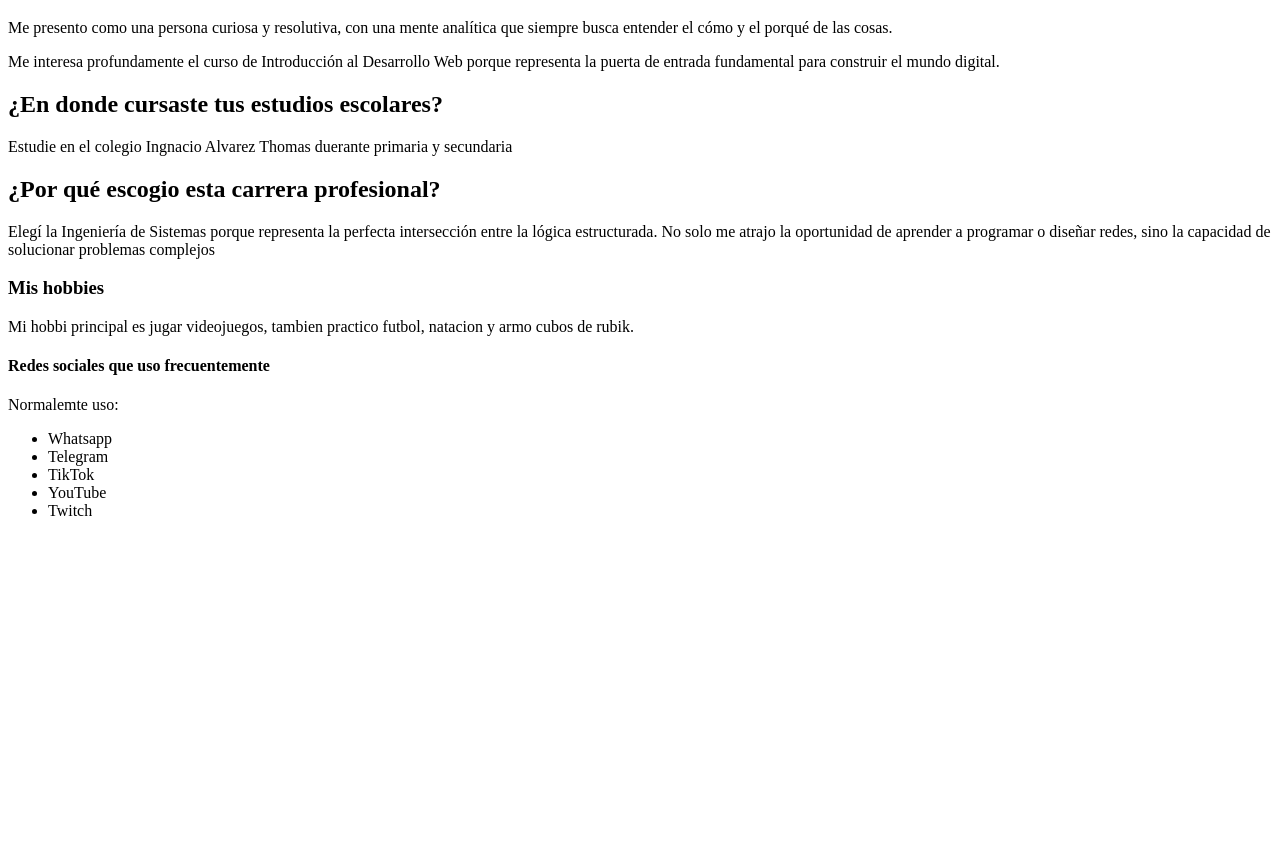
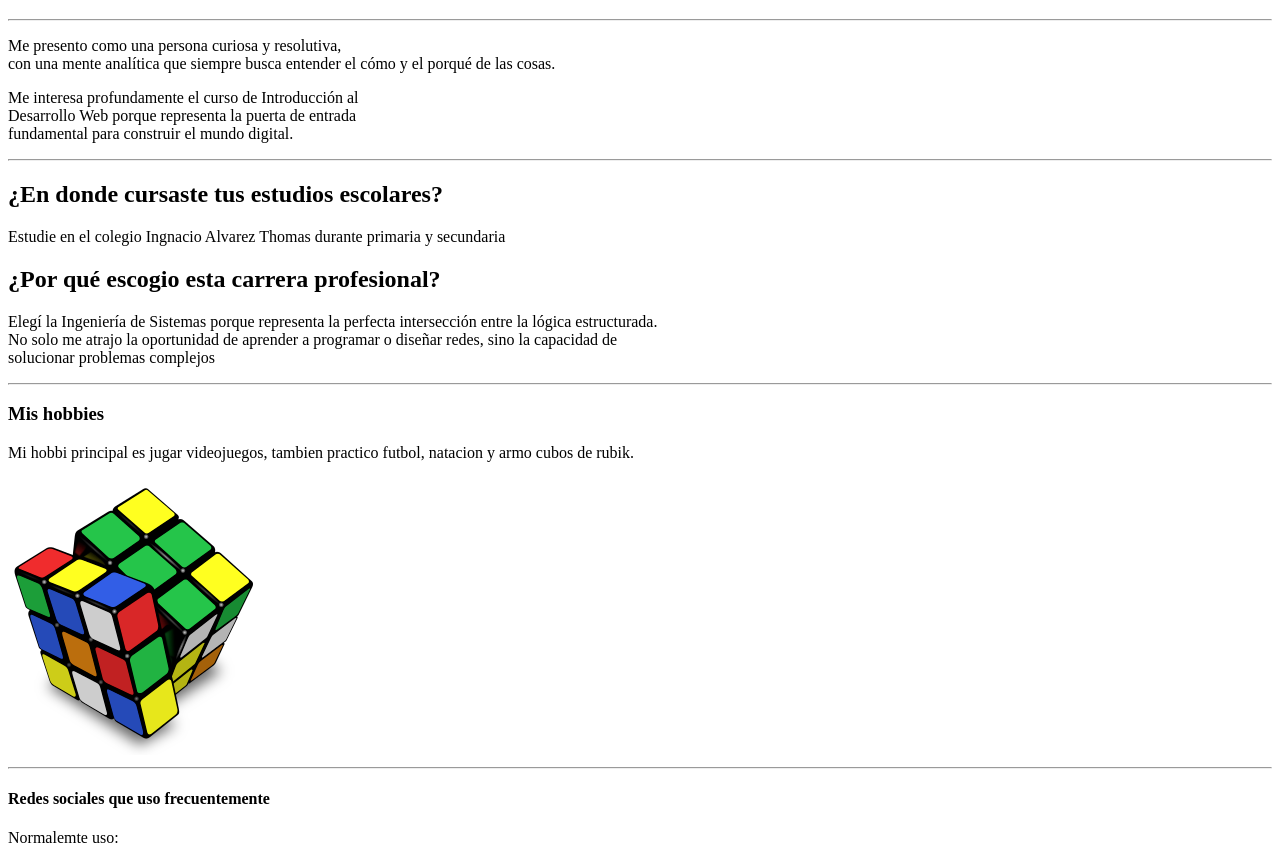
Before and after one commit to JonahtanMG/LAB-03, a plain HTML site: page index.html in a window 1280 px wide. Shown: the part 61-921 px from the top of the page. Before the commit the page ends 800 px from the top, so only its background shows below. Drawn offline with Linux system fonts and the light colour scheme.

Commit message:
Tercer commit, actualizacion de index.html

```diff
--- a/index.html
+++ b/index.html
@@ -1,36 +1,44 @@
 <!DOCTYPE html>
 <html lang="en">
+
 <head>
     <meta charset="UTF-8">
     <meta name="viewport" content="width=device-width, initial-scale=1.0">
     <title>Jonahtan Joaquin Mamani Gutierrez</title>
     <!-- Aqui va el titulo de la pagina -->
 </head>
+
 <body>
     <h1>LABORATORIO IDWEB</h1>
     <!-- Aqui va un titulo -->
-    <P>Me presento como una persona curiosa y resolutiva,
+    <hr>
+    <P>Me presento como una persona curiosa y resolutiva, <br>
         con una mente analítica que siempre busca entender
         el cómo y el porqué de las cosas.
     </P>
     <!-- Aqui va primer parrafo -->
-    <P>Me interesa profundamente el curso de Introducción al
-        Desarrollo Web porque representa la puerta de entrada
+    <P>Me interesa profundamente el curso de Introducción al <br>
+        Desarrollo Web porque representa la puerta de entrada <br>
         fundamental para construir el mundo digital.
     </P>
+    <hr>
     <!-- Aqui va el segundo parrafo -->
     <h2>¿En donde cursaste tus estudios escolares?</h2>
-        <p>Estudie en el colegio Ingnacio Alvarez Thomas duerante primaria y secundaria</p>
+    <p>Estudie en el colegio Ingnacio Alvarez Thomas durante primaria y secundaria</p>
     <!-- Aqui va un subtitulo y un parrafo -->
     <h2>¿Por qué escogio esta carrera profesional? </h2>
-        <P>Elegí la Ingeniería de Sistemas porque representa la perfecta intersección entre la lógica estructurada.
-        No solo me atrajo la oportunidad de aprender a programar o diseñar redes, sino la capacidad de
+    <P>Elegí la Ingeniería de Sistemas porque representa la perfecta intersección entre la lógica estructurada. <br>
+        No solo me atrajo la oportunidad de aprender a programar o diseñar redes, sino la capacidad de <br>
         solucionar problemas complejos
     </P>
     <!-- Aqui va un subtitulo y un parrafo -->
+     <hr>
     <h3>Mis hobbies</h3>
     <p>Mi hobbi principal es jugar videojuegos, tambien practico futbol, natacion y armo cubos de rubik.</p>
     <!-- Aqui va un subtitulo y un parrafo presentando mis hobbies -->
+     <img src="Rubik.png" alt="Imagen_Hobbie">
+     <!-- Aqui va una imagen referente a mis hobbies -->
+    <hr>
     <h4>Redes sociales que uso frecuentemente</h4>
     <p>Normalemte uso:</p>
     <ul>
@@ -41,5 +49,9 @@
         <li>Twitch</li>
     </ul>
     <!-- Aqui va un subtitulo y una lista hablando de las redes que uso -->
+    <img src="https://upload.wikimedia.org/wikipedia/commons/thumb/5/5f/WhatsApp_horizontal.svg/640px-WhatsApp_horizontal.svg.png"
+        alt="Imagen_Redes">
+    <!-- Aqui va una imagen referente a mis redes -->
 </body>
+
 </html>
```
Also changed, not shown: Rubik.png (added). Lines whose indentation alone changed are shown as unchanged.
